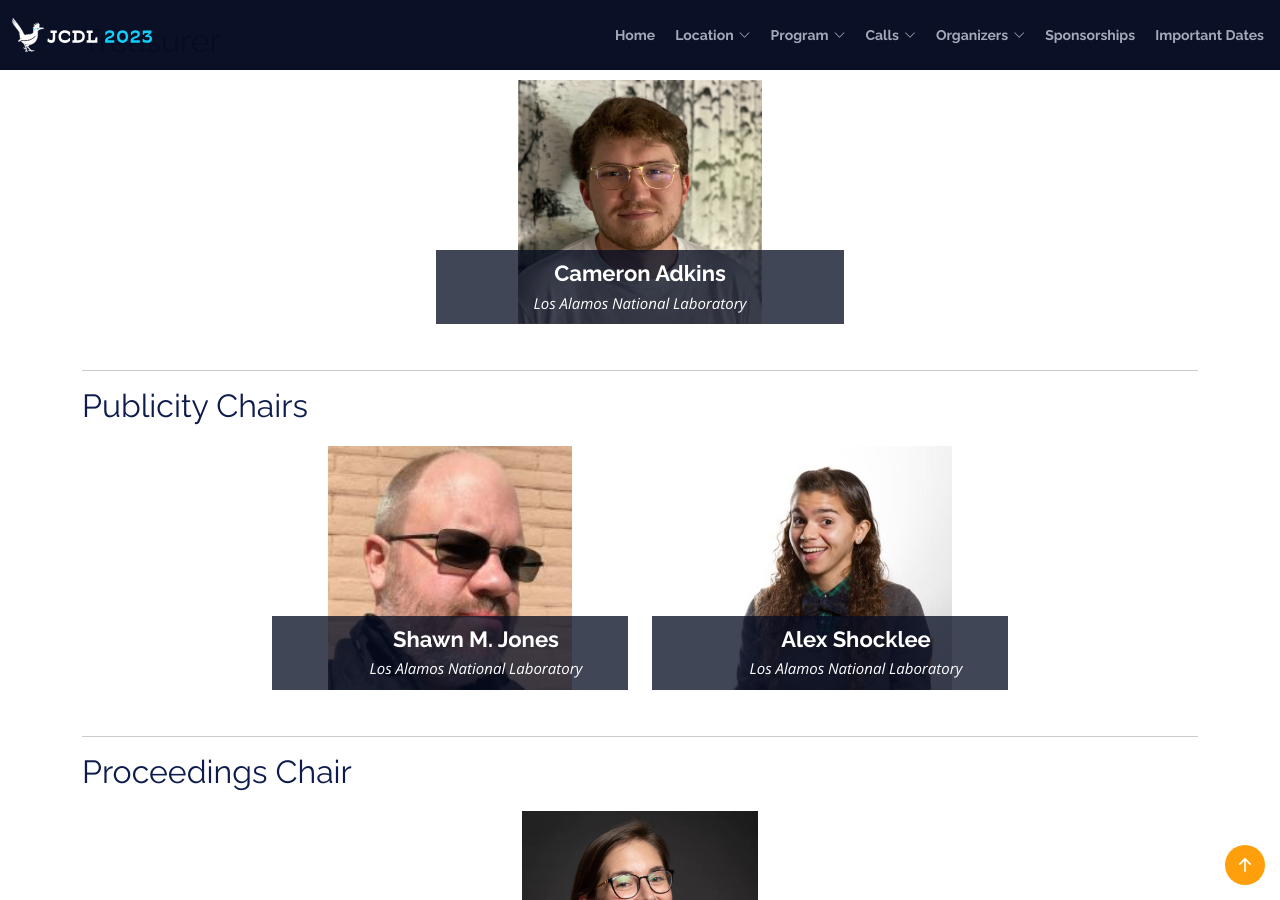
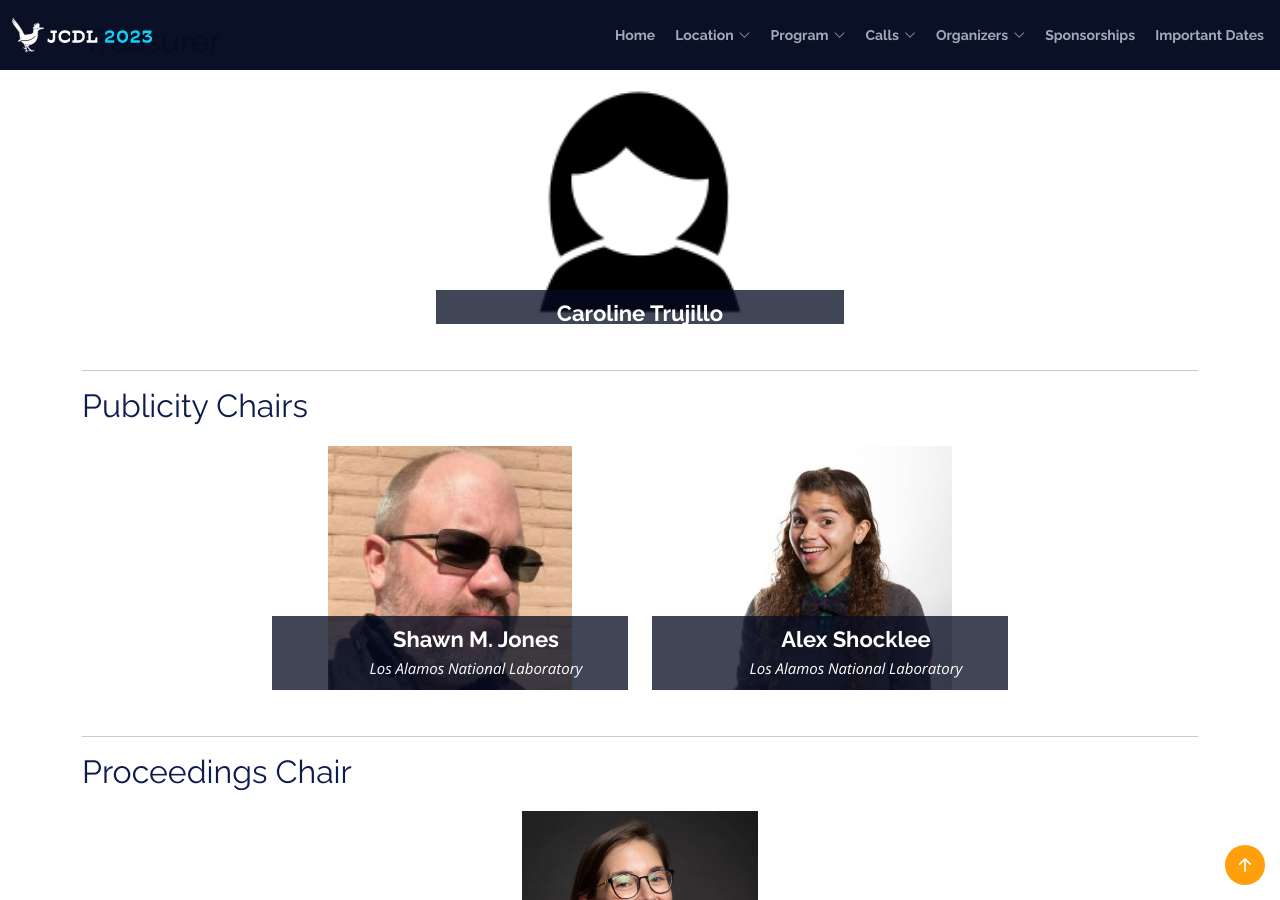
Before and after one commit to shawnmjones/JCDL2023-website-source, a Jekyll site: the page built from organizers.html, in a window 1280 px wide and 900 px high, scrolled down 859 px. Built offline with Jekyll 4.4.1, drawn with Linux system fonts in a browser that asks for light colours.

Commit message:
updating treasurer on organizers page

```diff
--- a/organizers.html
+++ b/organizers.html
@@ -126,7 +126,7 @@ permalink: /organizers/organizing-committee/
                 <div class="col-lg-12 col-md-12">
                     <div class="speaker aos-init aos-animate" data-aos="fade-up" data-aos-delay="100" style="text-align: center;">
 
-                        <img src="{{ site.url }}/assets/img/people/cameron-adkins.jpeg" alt="Cameron Adkins, Los Alamos National Laboratory" class="img-fluid" style="height:244px;">
+                        <!-- <img src="{{ site.url }}/assets/img/people/cameron-adkins.jpeg" alt="Cameron Adkins, Los Alamos National Laboratory" class="img-fluid" style="height:244px;">
                         <div class="details" style="width: 408px; margin: auto;">
                             <h3>
                                 Cameron Adkins
@@ -137,6 +137,19 @@ permalink: /organizers/organizing-committee/
                                     <i class="bi bi-linkedin"></i>
                                 </a>
                             </div>
+                        </div> -->
+
+                        <img src="{{ site.url }}/assets/img/people/waiting-for-picture-woman.png" alt="Cameron Adkins, Los Alamos National Laboratory" class="img-fluid" style="height:244px;">
+                        <div class="details" style="width: 408px; margin: auto;">
+                            <h3>
+                                Caroline Trujillo
+                            </h3>
+                            <p>Los Alamos National Laboratory</p>
+                            <!-- <div class="social">
+                                <a href="https://www.linkedin.com/in/cameronadkins505/" target="_blank">
+                                    <i class="bi bi-linkedin"></i>
+                                </a>
+                            </div> -->
                         </div>
 
                     </div>
```
Also changed, not shown: assets/img/people/waiting-for-picture-woman.png (added).
